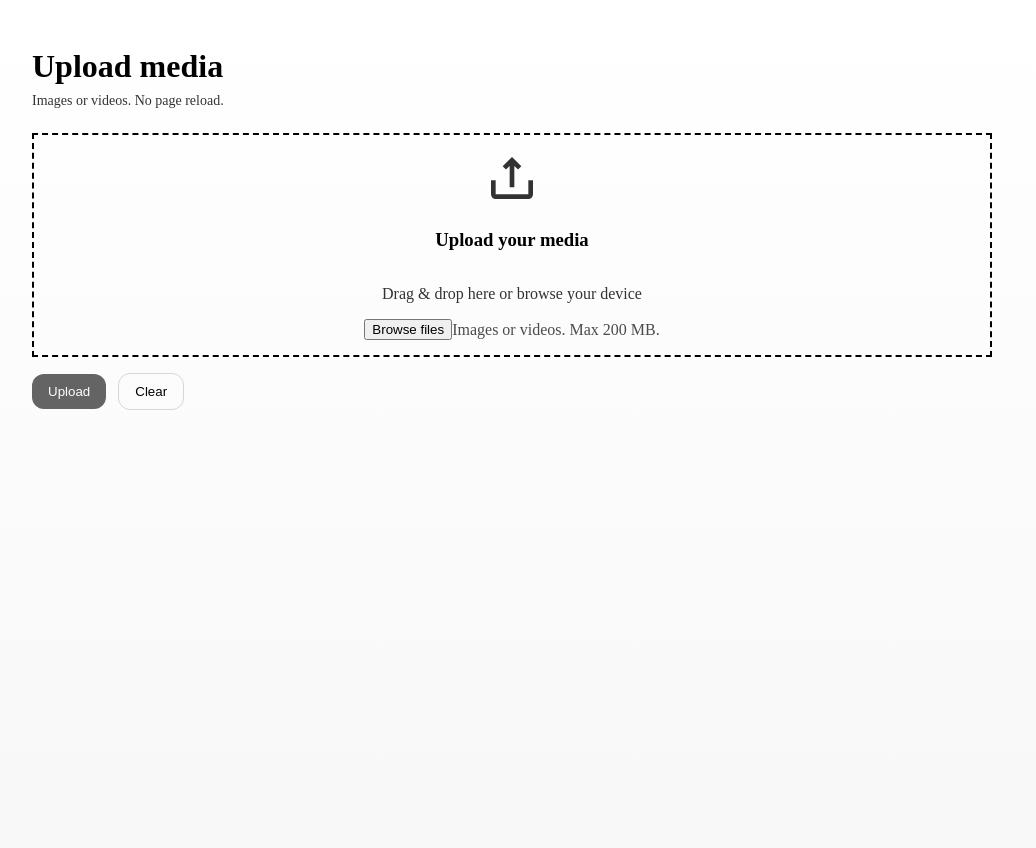
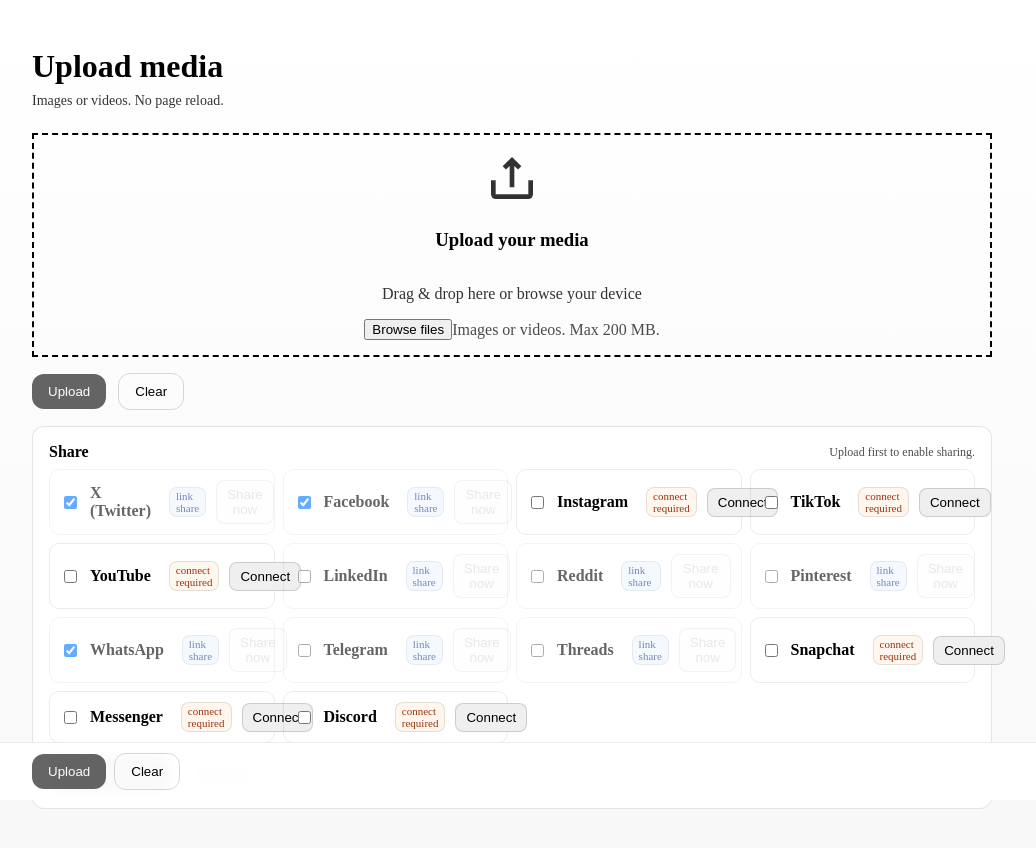
Before and after one commit to postaraone-max/postara, a Next.js app: page /tool in a window 1280 px wide. Shown: the top 848 px of the page, without its empty margins (128-1164 px from the left). Built offline with nearby package versions, Linux system fonts and the light colour scheme.

Commit message:
snapshot before share UI

```diff
--- a/components/ShareButtons.tsx
+++ b/components/ShareButtons.tsx
@@ -2,7 +2,7 @@
 
 import React, { useMemo, useState } from "react";
 
-type Props = { url: string; text?: string; title?: string };
+type Props = { url?: string; text?: string; title?: string };
 
 type Network =
   | "x" | "facebook" | "linkedin" | "reddit" | "pinterest"
@@ -30,6 +30,7 @@ const PROVIDERS: Record<Network, {
               build: ({ url, text }) => `https://t.me/share/url?url=${encodeURIComponent(url)}&text=${encodeURIComponent(text)}` },
   threads:  { label: "Threads",     kind: "link",
               build: ({ url, text }) => `https://www.threads.net/intent/post?text=${encodeURIComponent(`${text} ${url}`)}` },
+
   youtube:  { label: "YouTube",   kind: "oauth" },
   instagram:{ label: "Instagram", kind: "oauth" },
   tiktok:   { label: "TikTok",    kind: "oauth" },
@@ -50,25 +51,39 @@ export default function ShareButtons({ url, text = "Posted with Postara", title
     youtube: false, instagram: false, tiktok: false, snapchat: false, discord: false, messenger: false,
   });
 
+  const ready = !!url;
   const chosen = useMemo(() => ORDER.filter(n => selected[n]), [selected]);
-  const open = (href: string) => window.open(href, "_blank", "noopener,noreferrer,width=900,height=700");
+
+  const open = (href: string) =>
+    window.open(href, "_blank", "noopener,noreferrer,width=900,height=700");
 
   const shareOne = (n: Network) => {
     const cfg = PROVIDERS[n];
+    if (!ready) { alert("Upload to get a public link first."); return; }
     if (cfg.kind === "link" && cfg.build) {
-      open(cfg.build({ url, text, title }));
+      open(cfg.build({ url: url!, text, title }));
       return;
     }
-    alert(`${cfg.label} requires account connection. We’ll add one-click publishing (OAuth) next.`);
+    alert(`${cfg.label} needs account connection (OAuth).`);
   };
 
   const shareSelected = () => { chosen.forEach(n => shareOne(n)); };
+
+  const tagStyle = (isLink: boolean) => ({
+    marginLeft: 8, fontSize: 11,
+    padding: "2px 6px", borderRadius: 8,
+    border: "1px solid rgba(0,0,0,0.1)",
+    background: isLink ? "#eef6ff" : "#fff7ed",
+    color: isLink ? "#1e3a8a" : "#9a3412"
+  });
 
   return (
     <div style={{ border: "1px solid rgba(0,0,0,0.1)", borderRadius: 12, padding: 16, marginTop: 16, background: "#fff" }}>
       <div style={{ display: "flex", justifyContent: "space-between", alignItems: "center", marginBottom: 8 }}>
         <div style={{ fontWeight: 800 }}>Share</div>
-        <div style={{ fontSize: 12, opacity: 0.7 }}>Uses URL shares now. Direct uploads need OAuth.</div>
+        <div style={{ fontSize: 12, opacity: 0.7 }}>
+          {ready ? "Public link ready." : "Upload first to enable sharing."}
+        </div>
       </div>
 
       <div style={{ display: "grid", gap: 8, gridTemplateColumns: "repeat(auto-fit, minmax(220px,1fr))" }}>
@@ -76,24 +91,19 @@ export default function ShareButtons({ url, text = "Posted with Postara", title
           const cfg = PROVIDERS[n];
           const isLink = cfg.kind === "link";
           return (
-            <label key={n} style={{ display: "flex", alignItems: "center", gap: 10, padding: 10, border: "1px solid rgba(0,0,0,0.08)", borderRadius: 10 }}>
+            <label key={n} style={{ display: "flex", alignItems: "center", gap: 10, padding: 10, border: "1px solid rgba(0,0,0,0.08)", borderRadius: 10, opacity: ready || !isLink ? 1 : 0.6 }}>
               <input
                 type="checkbox"
                 checked={selected[n]}
                 onChange={(e) => setSelected(s => ({ ...s, [n]: e.target.checked }))}
               />
               <span style={{ textTransform: "capitalize", fontWeight: 600 }}>{cfg.label}</span>
-              <span style={{
-                marginLeft: 8, fontSize: 11, padding: "2px 6px", borderRadius: 8,
-                border: "1px solid rgba(0,0,0,0.1)",
-                background: isLink ? "#eef6ff" : "#fff7ed", color: isLink ? "#1e3a8a" : "#9a3412"
-              }}>
-                {isLink ? "link share" : "connect required"}
-              </span>
+              <span style={tagStyle(isLink)}>{isLink ? "link share" : "connect required"}</span>
               <button
                 type="button"
                 onClick={() => shareOne(n)}
-                style={{ marginLeft: "auto", padding: "6px 10px", borderRadius: 8, border: "1px solid rgba(0,0,0,0.15)" }}
+                disabled={isLink && !ready}
+                style={{ marginLeft: "auto", padding: "6px 10px", borderRadius: 8, border: "1px solid rgba(0,0,0,0.15)", opacity: isLink && !ready ? 0.5 : 1 }}
               >
                 {isLink ? "Share now" : "Connect"}
               </button>
@@ -106,13 +116,14 @@ export default function ShareButtons({ url, text = "Posted with Postara", title
         <button
           type="button"
           onClick={shareSelected}
-          style={{ padding: "10px 16px", borderRadius: 12, background: "#000", color: "#fff", border: "none" }}
+          disabled={!ready}
+          style={{ padding: "10px 16px", borderRadius: 12, background: "#000", color: "#fff", border: "none", opacity: ready ? 1 : 0.6 }}
         >
           Share selected
         </button>
         <button
           type="button"
-          onClick={async () => { try { await navigator.clipboard.writeText(url); alert("Link copied"); } catch { alert(url); } }}
+          onClick={async () => { if (!ready) { alert("Upload first."); return; } try { await navigator.clipboard.writeText(url!); alert("Link copied"); } catch { alert(url); } }}
           style={{ padding: "10px 16px", borderRadius: 12, border: "1px solid rgba(0,0,0,0.15)", background: "transparent" }}
         >
           Copy link
--- a/pages/tool.tsx
+++ b/pages/tool.tsx
@@ -39,6 +39,10 @@ export default function ToolPage() {
   const btnGhost: React.CSSProperties = { padding: "10px 16px", borderRadius: 12, border: "1px solid rgba(0,0,0,0.15)", background: "transparent" };
   const statusStyle: React.CSSProperties = { fontSize: 14, color: status==="error" ? "#b91c1c" : status==="success" ? "#065f46" : "rgba(0,0,0,0.6)" };
 
+  // sticky action bar
+  const barStyle: React.CSSProperties = { position: "fixed", left: 0, right: 0, bottom: 0, zIndex: 9999, background: "rgba(255,255,255,0.96)", backdropFilter: "blur(6px)", borderTop: "1px solid rgba(0,0,0,0.08)", padding: "10px 16px" };
+  const barInner: React.CSSProperties = { maxWidth: 960, margin: "0 auto", display: "flex", gap: 12, alignItems: "center", justifyContent: "space-between" };
+
   return (
     <main style={mainStyle}>
       <section style={container}>
@@ -49,6 +53,7 @@ export default function ToolPage() {
 
         <MediaUploader name="file" onFileChange={(f) => { setFile(f); setStatus("idle"); setMessage(""); }} helperText="Images or videos. Max 200 MB." />
 
+        {/* Inline controls under preview */}
         <div style={row}>
           <button type="button" onClick={handleUpload} disabled={!canUpload} style={btnPrimary}>
             {uploading ? "Uploading…" : "Upload"}
@@ -57,8 +62,22 @@ export default function ToolPage() {
           <span style={statusStyle} aria-live="polite">{status==="idle" ? "" : message}</span>
         </div>
 
-        {publicUrl && <ShareButtons url={publicUrl} text="Posted with Postara" />}
+        {/* Share grid always visible; disabled until we have a URL */}
+        <ShareButtons url={publicUrl || undefined} text="Posted with Postara" />
       </section>
+
+      {/* Sticky duplicate for always-on-screen action */}
+      <div style={barStyle}>
+        <div style={barInner}>
+          <div style={{ display: "flex", alignItems: "center", gap: 8 }}>
+            <button type="button" onClick={handleUpload} disabled={!canUpload} style={btnPrimary}>
+              {uploading ? "Uploading…" : "Upload"}
+            </button>
+            <button type="button" onClick={handleClear} style={btnGhost}>Clear</button>
+          </div>
+          <div style={statusStyle} aria-live="polite">{status==="idle" ? "" : message}</div>
+        </div>
+      </div>
     </main>
   );
 }
```
